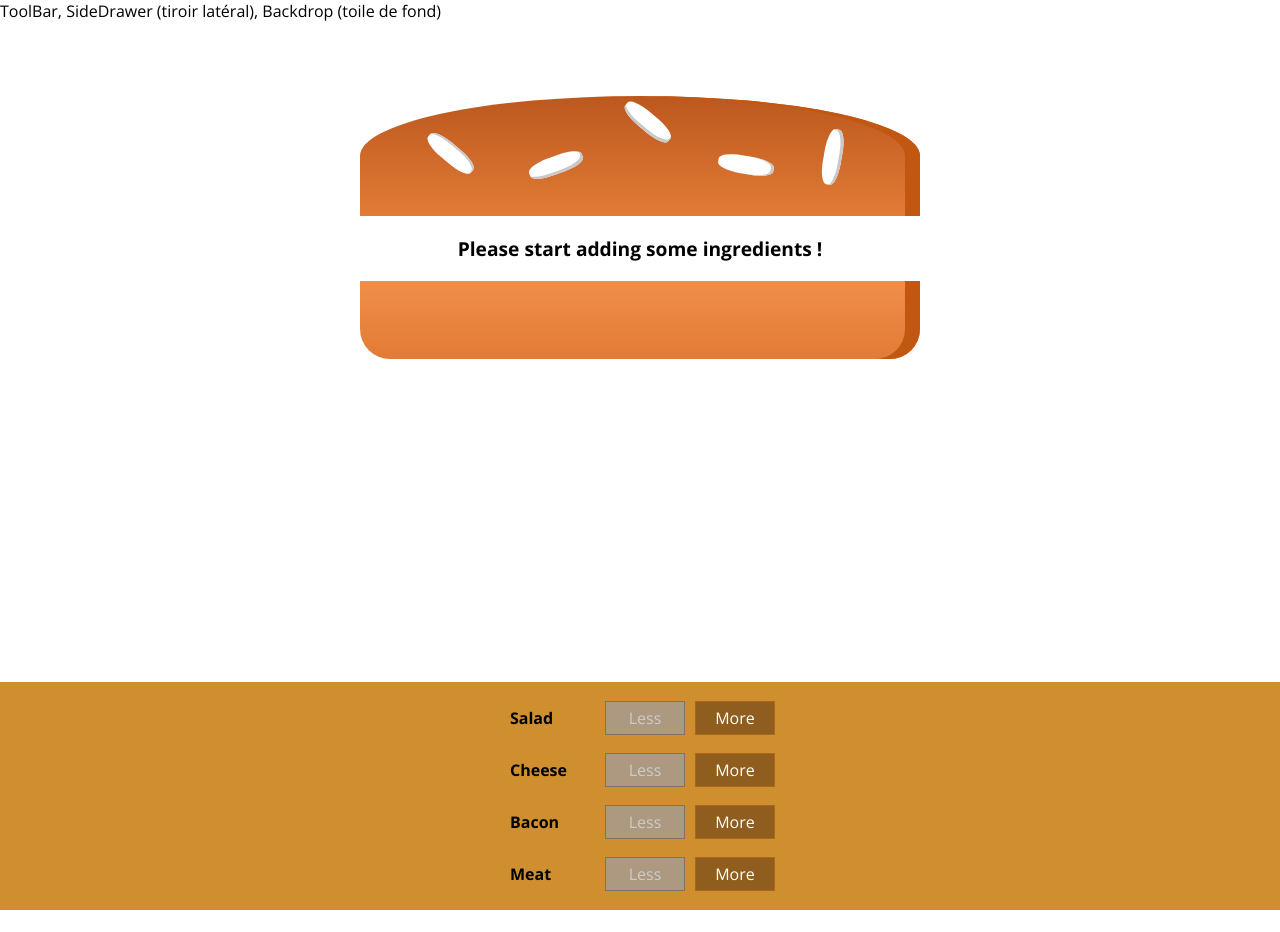
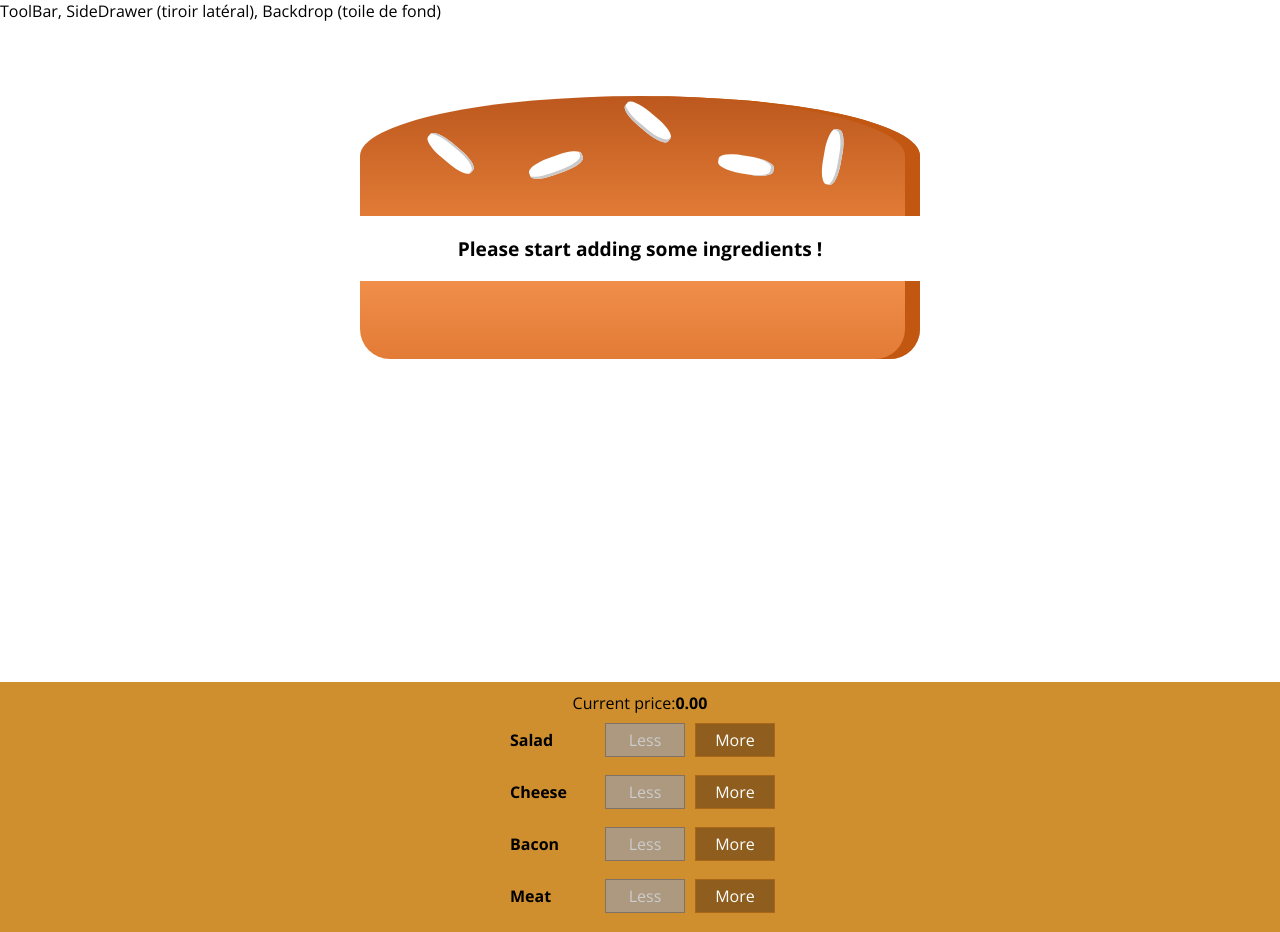
Before and after one commit to Eric-ciccotti/react-sandwich-maker, a React (Create React App) app: page / in a window 1280 px wide. Before the commit the page ends 910 px from the top, so only its background shows below. Built offline with nearby package versions, Linux system fonts and the light colour scheme.

Commit message:
Displaying burger price and updating

```diff
--- a/src/components/Burger/BuildControls/BuildControls.js
+++ b/src/components/Burger/BuildControls/BuildControls.js
@@ -12,6 +12,7 @@ const controls = [
 
 const buildControls = (props) => (
     <div className={classes.BuildControls}>
+        <div>Current price:<strong>{props.price.toFixed(2)}</strong></div>
         {controls.map((control) => (
             <BuildControl
                 added={() => props.ingredientAdded(control.type)}
--- a/src/containers/BurgerBuilder/BurgerBuilder.js
+++ b/src/containers/BurgerBuilder/BurgerBuilder.js
@@ -83,6 +83,7 @@ class BurgerBuilder extends Component {
                 <BuildControls
                     ingredientAdded={this.addIngredientHandler}
                     ingredientRemoved={this.removeIngredientHandler}
+                    price={this.state.totalPrice}
                     disabled={disabledInfo}/>
             </Aux>
         );
```
